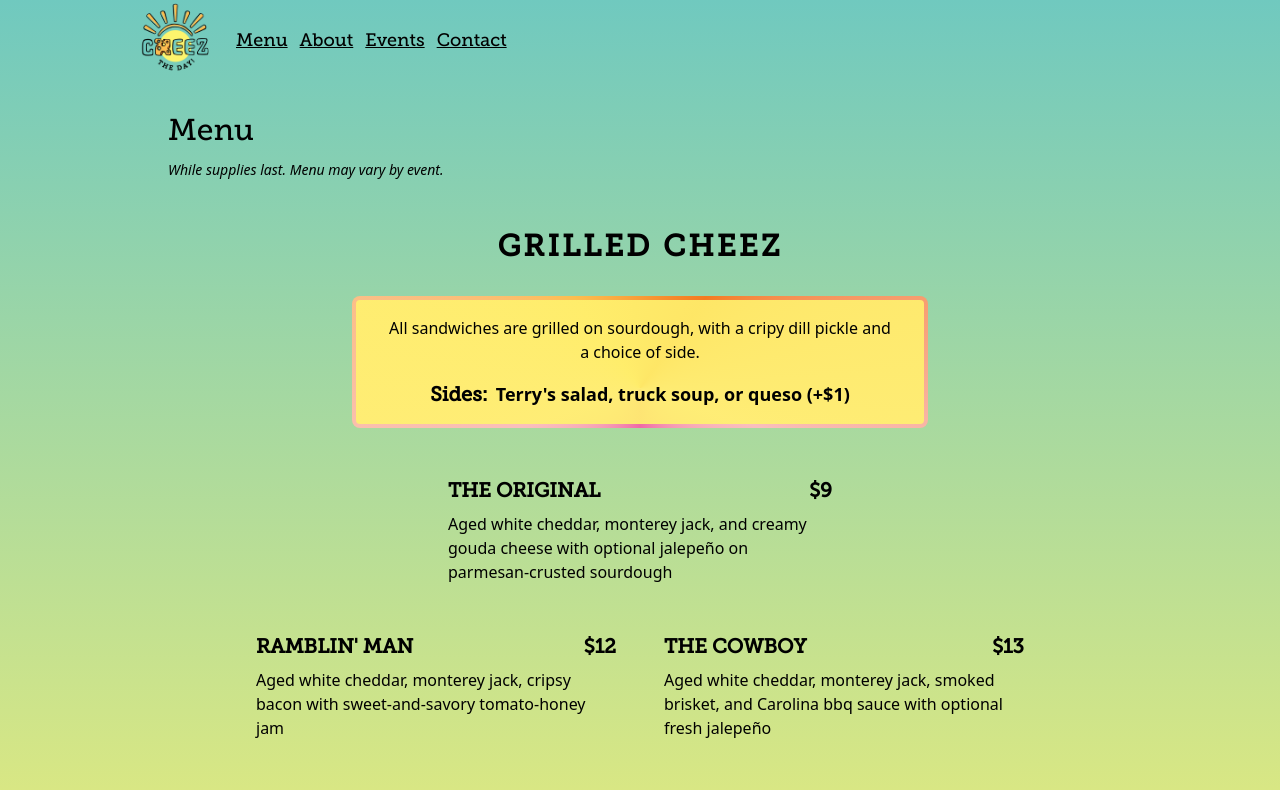
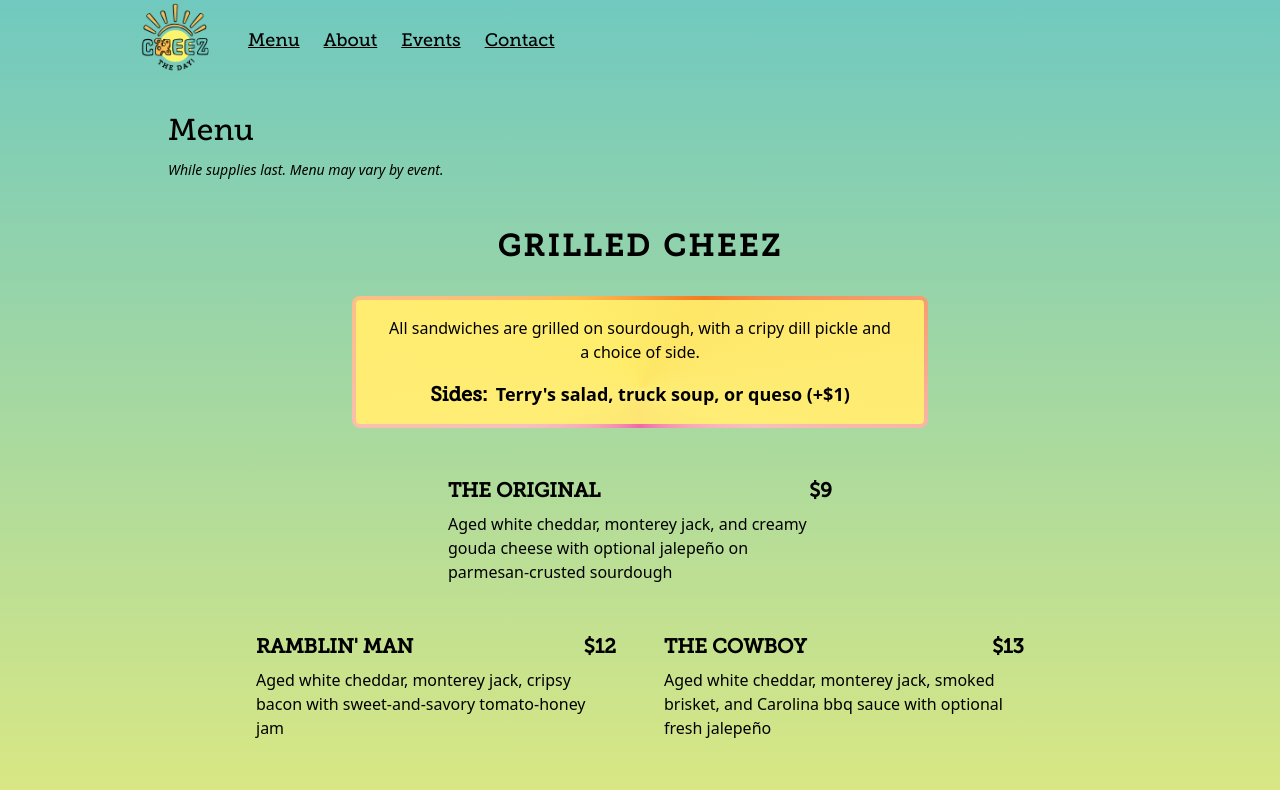
Before and after one commit to ryangclark/cheeztheday.com, a SvelteKit app: page /menu in a window 1280 px wide. Shown: the top 790 px of the page. Built offline with nearby package versions, Linux system fonts and the light colour scheme.

Commit message:
Tweaks layout

```diff
--- a/src/routes/(has-nav)/+layout.svelte
+++ b/src/routes/(has-nav)/+layout.svelte
@@ -2,7 +2,7 @@
 	import logo from '$lib/assets/CTD_logo.png';
 </script>
 
-<nav class="mx-auto mb-8 flex h-20 items-center gap-3 pr-4">
+<nav class="mx-auto mb-8 flex h-20 items-center gap-3 pr-4 md:gap-6">
 	<a class="w-24" href="/"
 		><img alt="Cheez The Day logo" src={logo} /><span class="sr-only">Home</span
 		></a
```
